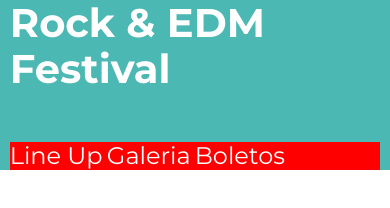
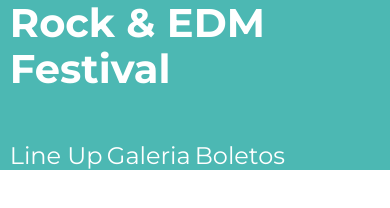
Before and after one commit to r0odr1/FestivalMusica, a website: page index.html in a window 390 px wide. Drawn offline with nearby package versions, Linux system fonts and the light colour scheme; files that its build step writes are made by us from their sources.

```diff
--- a/src/scss/layout/_header.scss
+++ b/src/scss/layout/_header.scss
@@ -10,20 +10,6 @@
 }
 
 .main-navigation {
-  background-color: red;
-  @include m.phone {
-    background-color: blue;
-  }
-  @include m.tablet {
-    background-color: cornflowerblue;
-  }
-  @include m.desktop {
-    background-color: darkgreen;
-  }
-  @include m.desktopXL {
-    background-color: white;
-  }
-
   a {
     color: v.$white;
     font-size: 2.4rem;
```
